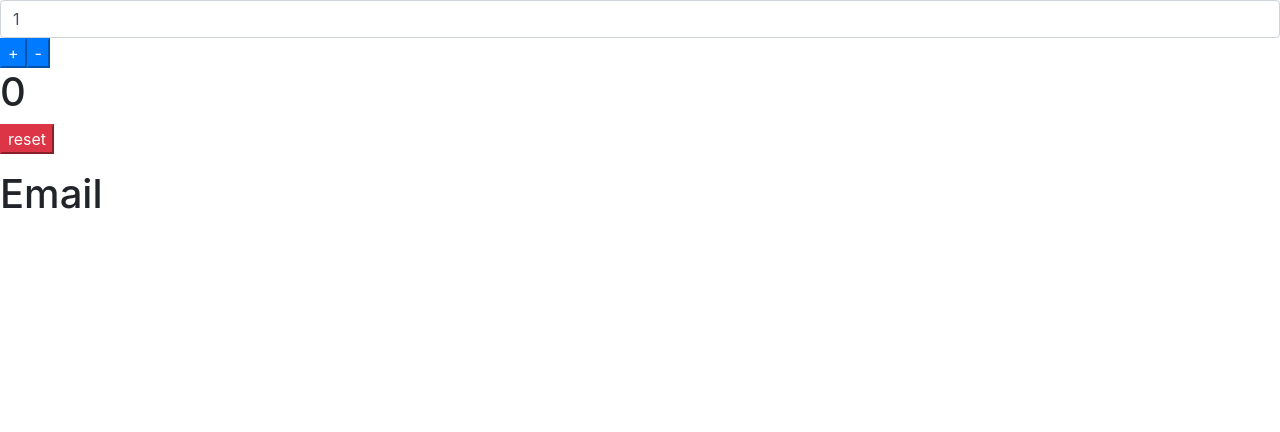
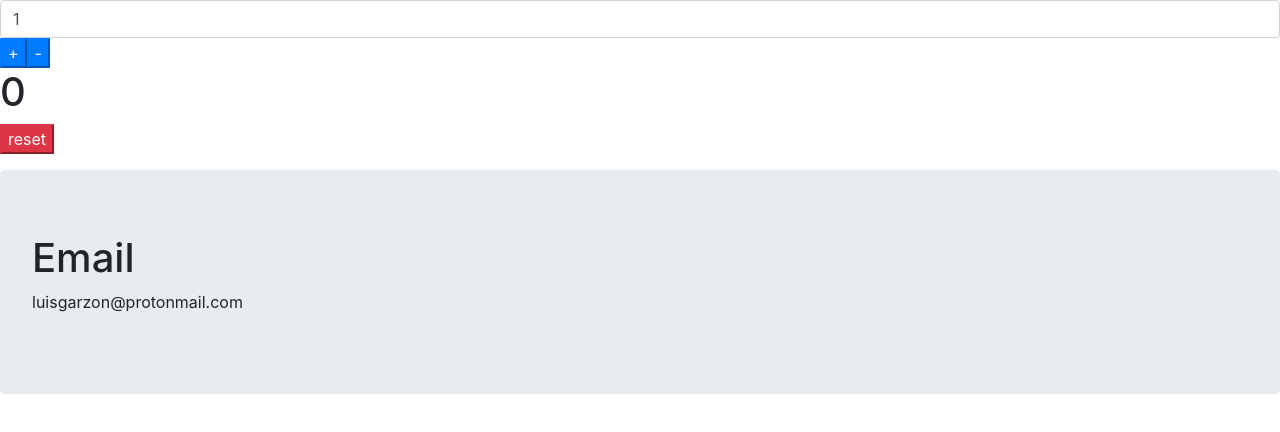
Before and after one commit to Quanluis/react-counter, a React (Create React App) app: page / in a window 1280 px wide. Shown: the top 432 px of the page. Built offline with nearby package versions, Linux system fonts and the light colour scheme.

Commit message:
added email

```diff
--- a/src/Email.js
+++ b/src/Email.js
@@ -4,7 +4,11 @@ import React, {Component} from 'react'
 class Email extends Component{
     render(){
         return (
+            <div className = 'jumbotron' >
+
             <h1>Email</h1>
+            <p> luisgarzon@protonmail.com </p>
+            </div>
     );
     }
 }
```
